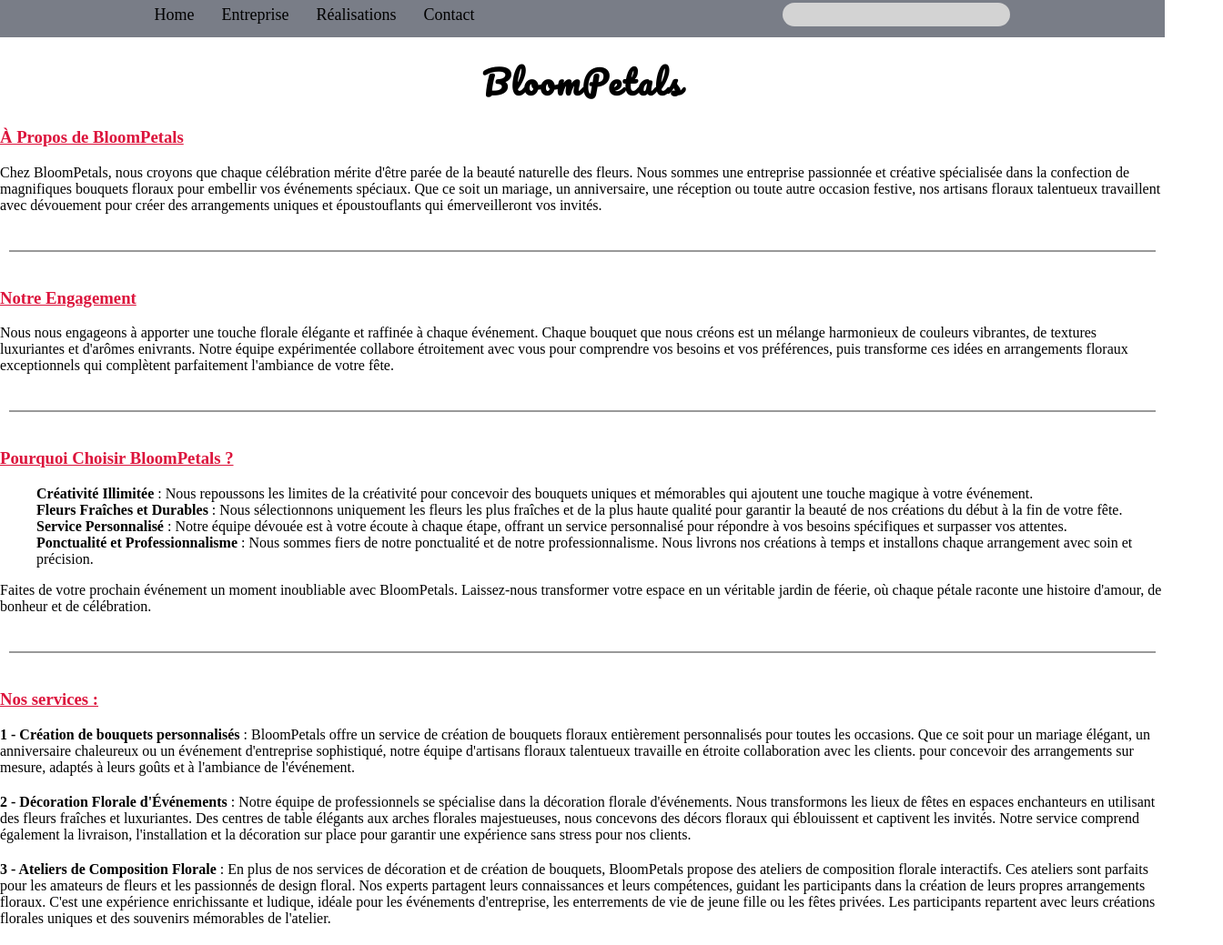
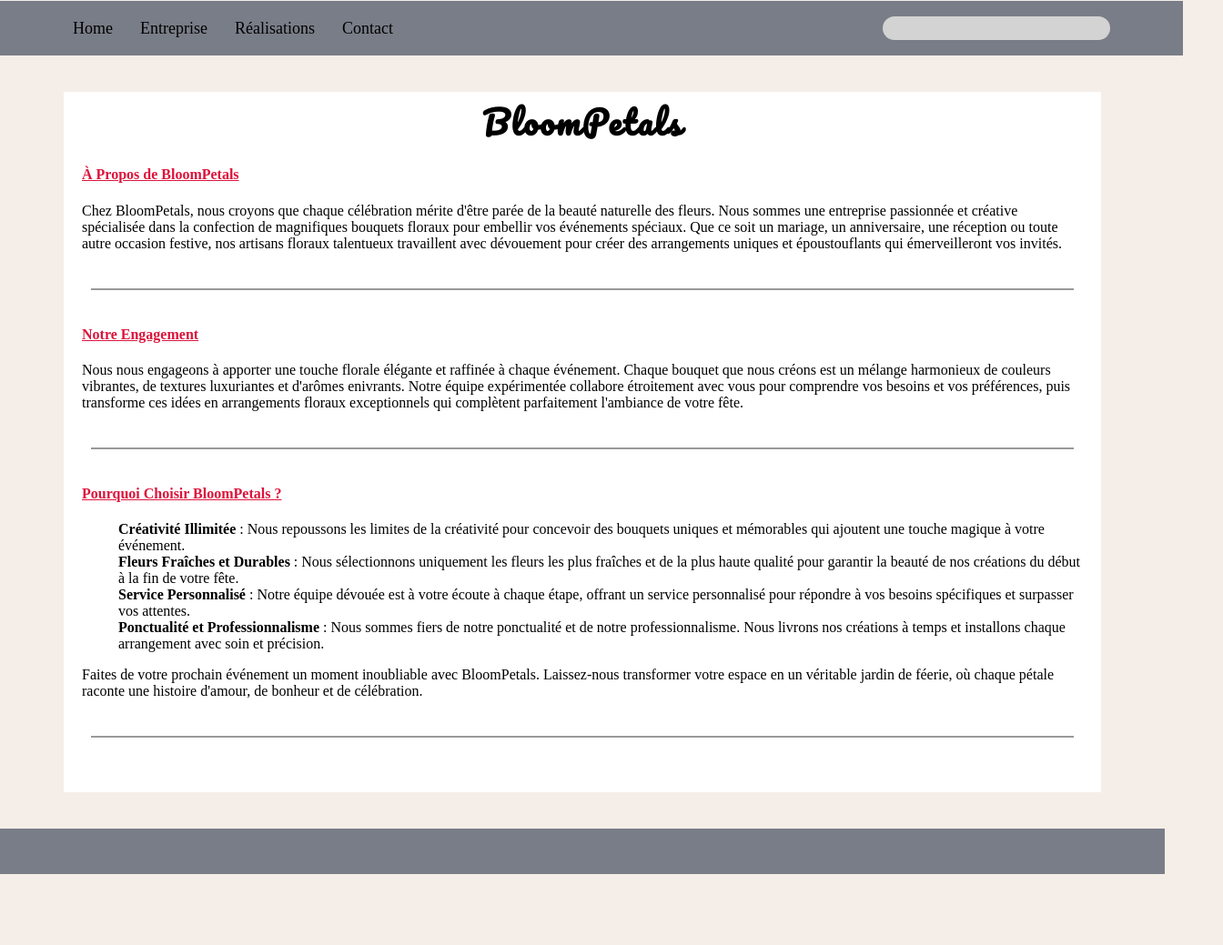
Before and after one commit to camilla-dabrowskigoual/Site-vitrine-fleuriste, a plain HTML site: page index.html in a window 1280 px wide. Shown: the part 9-1048 px from the top of the page at 91% size, 1344 px wide, since content can reach past the window. After the commit the page ends 970 px from the top, so only its background shows below. Drawn offline with Linux system fonts and the light colour scheme.

Commit message:
Mis à page du fond

```diff
--- a/index.css
+++ b/index.css
@@ -2,16 +2,31 @@
 
 /* On retire les marges blanches de notre contenu */
 body {
-    margin: 0%;
+    margin: 10px auto 0;
+    max-width: 1300px;
+    background-color: #f5eee8;
 }
+
+.container{
+    background-color: white;
+    padding: 20px;
+    margin: 0 auto;
+    max-width: 1100px;
+    padding: 5px 20px 20px;
+}
+
 
 /*On met en forme l'en-tete : couleur, hauteur, répartition des élements */
 header {
     background-color: #797D87;
-    height: 50px;
+    height: 60px;
     display: flex;
-    justify-content: space-around;
+    justify-content: space-between;
     align-items: center;
+    min-width: 1300px;
+    margin-bottom: 40px;
+    padding: 0  80px;
+    box-sizing: border-box;
 }
 
 /*On positionne chaque lien entre eux*/
@@ -46,11 +61,12 @@ input {
     color: black;
     letter-spacing: 2px;
     transform: scale(1.1);
+    margin-top: 0;
 }
 
 
 
-article h3 {
+article h4 {
     color: crimson;
     text-decoration: underline;
 }
@@ -73,3 +89,8 @@ hr{
     border-top: 2.1px solid #999;
     margin: 40px 10px;
 }
+
+footer{background-color: #797D87;
+    height: 50px;
+    margin-top: 40px;
+}
--- a/index.html
+++ b/index.html
@@ -10,8 +10,8 @@
 
 </head>
 
+
 <body>
-
     <!--Mis en page de l'en-tête-->
     <header>
         <nav>
@@ -23,15 +23,13 @@
         <input type="search">
     </header>
 
-
-</body>
-
+    <div class="container">
         <!--Titre-->
         <h1 class="title">BloomPetals</h1>
 
         <section>
             <article>
-        <h3>À Propos de BloomPetals</h3>
+                <h4>À Propos de BloomPetals</h4>
                 <p>
                     Chez BloomPetals, nous croyons que chaque célébration mérite d'être parée de la beauté
                     naturelle des fleurs. Nous sommes une entreprise passionnée et créative spécialisée dans
@@ -45,7 +43,7 @@
             <hr>
 
             <article>
-        <h3>Notre Engagement</h3>
+                <h4>Notre Engagement</h4>
                 <p>Nous nous engageons à apporter une touche florale élégante et raffinée à chaque
                     événement. Chaque bouquet que nous créons est un mélange harmonieux de couleurs
                     vibrantes, de textures luxuriantes et d'arômes enivrants. Notre équipe expérimentée
@@ -57,7 +55,7 @@
             <hr>
 
             <article>
-        <h3>Pourquoi Choisir BloomPetals ?</h3>
+                <h4>Pourquoi Choisir BloomPetals ?</h4>
                 <ul>
                     <li><b>Créativité Illimitée</b> : Nous repoussons les limites de la créativité pour concevoir des
                         bouquets uniques et mémorables qui ajoutent une touche magique à votre
@@ -83,37 +81,11 @@
 
             <hr>
 
-    <article>
-        <h3>Nos services :</h3>
-        <ul class="services">
-            <li><b>1 - Création de bouquets personnalisés</b> : BloomPetals offre un service de création de
-                bouquets floraux entièrement personnalisés pour toutes les occasions. Que ce soit pour un
-                mariage élégant, un anniversaire chaleureux ou un événement d'entreprise sophistiqué,
-                notre équipe d'artisans floraux talentueux travaille en étroite collaboration avec les
-                clients.
-                pour concevoir des arrangements sur mesure, adaptés à leurs goûts et à l'ambiance de
-                l'événement.</li>
-            <li><b>2 - Décoration Florale d'Événements </b>: Notre équipe de professionnels se spécialise
-                dans
-                la décoration florale d'événements. Nous transformons les lieux de fêtes en espaces
-                enchanteurs en utilisant des fleurs fraîches et luxuriantes. Des centres de table élégants
-                aux
-                arches florales majestueuses, nous concevons des décors floraux qui éblouissent et
-                captivent les invités. Notre service comprend également la livraison, l'installation et la
-                décoration sur place pour garantir une expérience sans stress pour nos clients.</li>
-            <li><b>3 - Ateliers de Composition Florale </b>: En plus de nos services de décoration et de
-                création
-                de bouquets, BloomPetals propose des ateliers de composition florale interactifs. Ces
-                ateliers sont parfaits pour les amateurs de fleurs et les passionnés de design floral. Nos
-                experts partagent leurs connaissances et leurs compétences, guidant les participants dans
-                la création de leurs propres arrangements floraux. C'est une expérience enrichissante et
-                ludique, idéale pour les événements d'entreprise, les enterrements de vie de jeune fille ou
-                les fêtes privées. Les participants repartent avec leurs créations florales uniques et des
-                souvenirs mémorables de l'atelier.</li>
-
-        </ul>
-    </article>
         </section>
 
+    </div>
+</body>
+
+<footer> </footer>
 
 </html>
```
Lines whose indentation alone changed are shown as unchanged.
